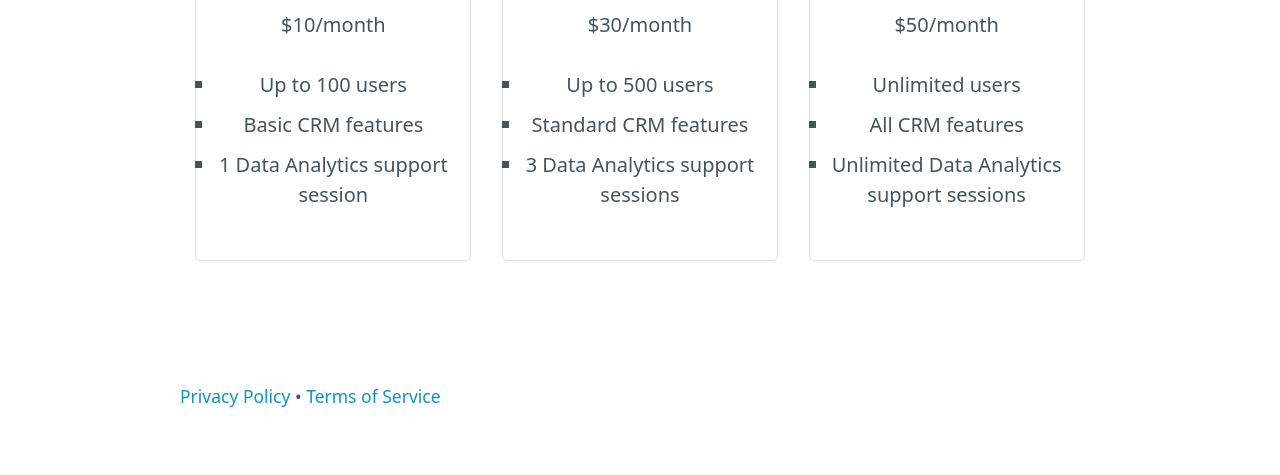
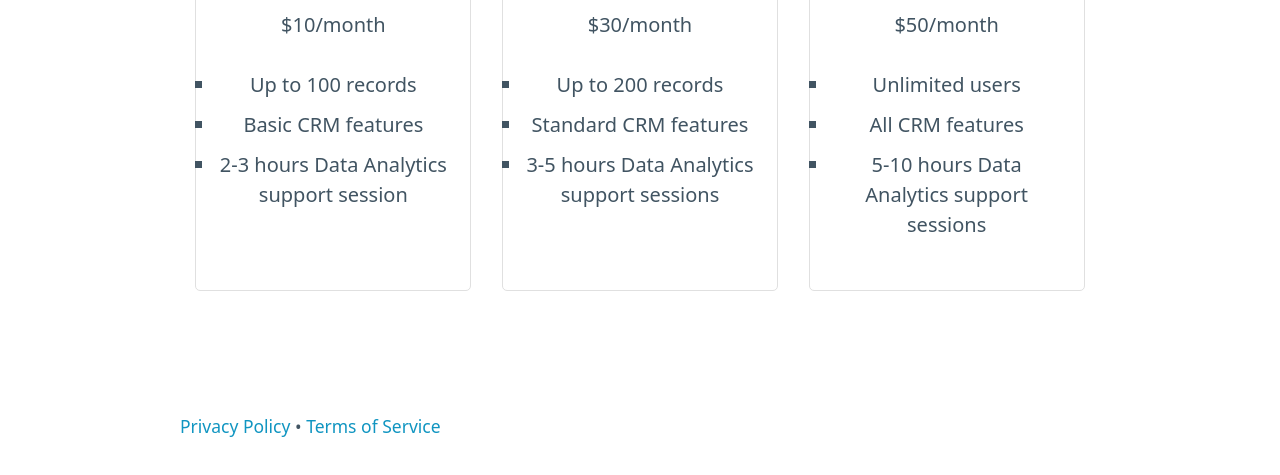
Before and after one commit to mrcryptoseb/Seeklink, a plain HTML site: page index.html in a window 1280 px wide. Both pictures are taken after a click on the link "Pricing". Shown: the part 271-746 px from the top of the page. Drawn offline with nearby package versions, Linux system fonts and the light colour scheme.

Commit message:
Update index.html

```diff
--- a/index.html
+++ b/index.html
@@ -199,18 +199,18 @@
                     <h3>Basic</h3>
                     <p>$10/month</p>
                     <ul>
-                        <li>Up to 100 users</li>
+                        <li>Up to 100 records</li>
                         <li>Basic CRM features</li>
-                        <li>1 Data Analytics support session</li>
+                        <li>2-3 hours Data Analytics support session</li>
                     </ul>
                 </div>
                 <div class="plan">
                     <h3>Standard</h3>
                     <p>$30/month</p>
                     <ul>
-                        <li>Up to 500 users</li>
+                        <li>Up to 200 records</li>
                         <li>Standard CRM features</li>
-                        <li>3 Data Analytics support sessions</li>
+                        <li>3-5 hours Data Analytics support sessions</li>
                     </ul>
                 </div>
                 <div class="plan">
@@ -219,7 +219,7 @@
                     <ul>
                         <li>Unlimited users</li>
                         <li>All CRM features</li>
-                        <li>Unlimited Data Analytics support sessions</li>
+                        <li>5-10 hours Data Analytics support sessions</li>
                     </ul>
                 </div>
             </div>
```
